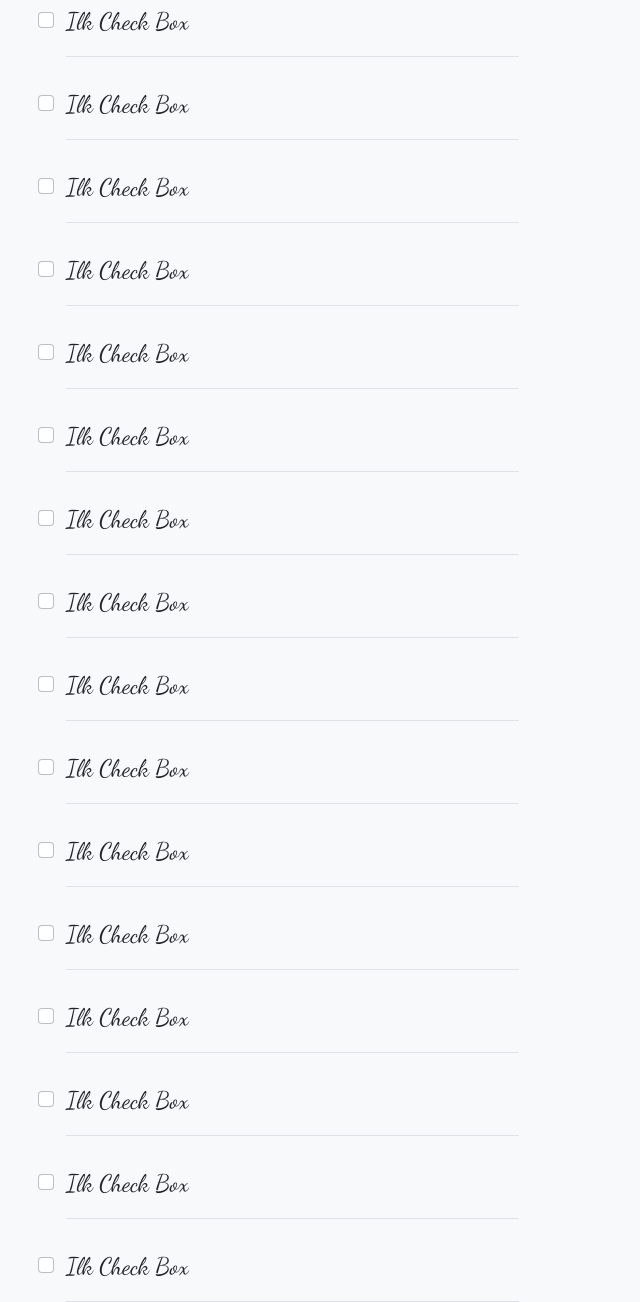
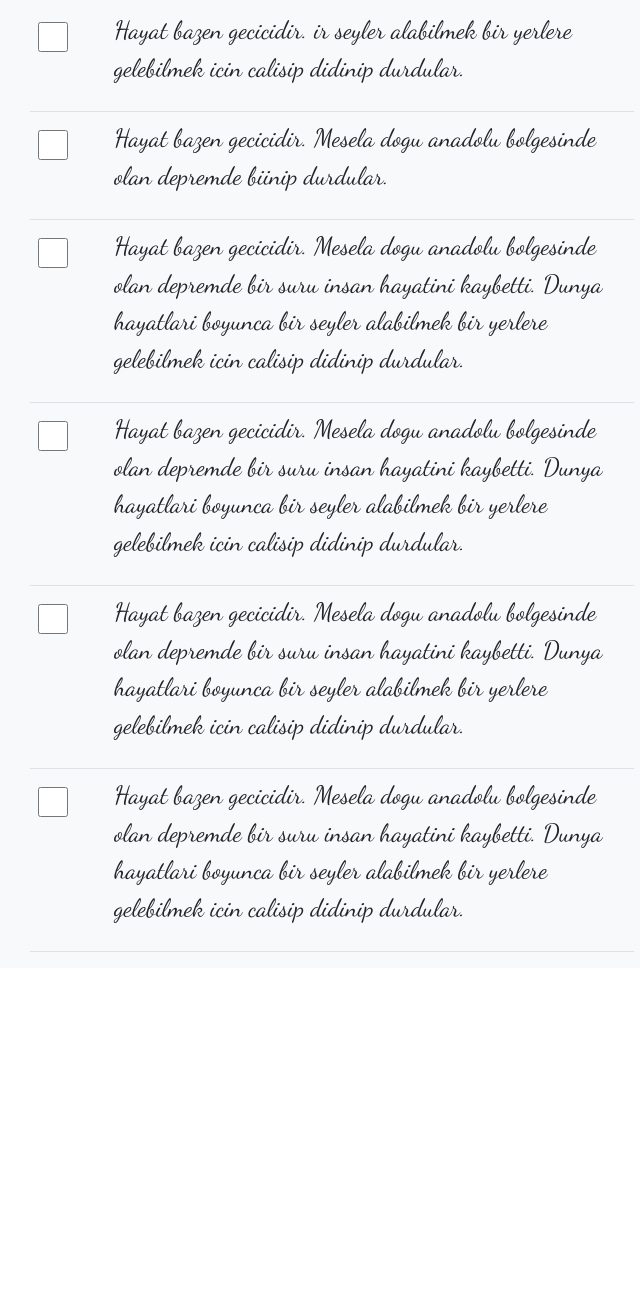
Before and after one commit to ahmetcaggn/toDoList, a plain HTML site: page index.html in a window 1280 px wide. Shown: the part 230-1532 px from the top of the page, without its empty margins (308-948 px from the left). After the commit the page ends 1198 px from the top, so only its background shows below. Drawn offline with nearby package versions, Linux system fonts and the light colour scheme; a web font is replaced by a local one.

Commit message:
table'a dondurdum

```diff
--- a/index.html
+++ b/index.html
@@ -19,100 +19,56 @@
       </div>
       <div class="row w-75 mx-auto">
         <div id="icerik">
-          <input class="checkbox form-check-input m-2" id="checkleBro" type="checkbox">
-          <label class="checkmark border-bottom w-75" for="checkleBro">
-            <p class="fs-4" id="toDo">Ilk Check Box</p>
+          <table class="table">
+            <tr>
+              <td><input id="checkleBro" type="checkbox"></td>
+              <td>
+                <label for="checkleBro">
+                  <p id="toDo">Hayat bazen gecicidir. ir seyler alabilmek bir yerlere gelebilmek icin calisip didinip durdular.</p>
                 </label>
-        </div>
-        <div id="icerik">
-          <input class="checkbox form-check-input m-2" id="checkleBro" type="checkbox">
-          <label class="checkmark border-bottom w-75" for="checkleBro">
-            <p class="fs-4" id="toDo">Ilk Check Box</p>
+              </td>
+            </tr>
+            <tr>
+              <td><input id="checkleBro" type="checkbox"></td>
+              <td>
+                <label for="checkleBro">
+                  <p id="toDo">Hayat bazen gecicidir. Mesela dogu anadolu bolgesinde olan depremde biinip durdular.</p>
                 </label>
-        </div>
-        <div id="icerik">
-          <input class="checkbox form-check-input m-2" id="checkleBro" type="checkbox">
-          <label class="checkmark border-bottom w-75" for="checkleBro">
-            <p class="fs-4" id="toDo">Ilk Check Box</p>
+              </td>
+            </tr>
+            <tr>
+              <td><input id="checkleBro" type="checkbox"></td>
+              <td>
+                <label for="checkleBro">
+                  <p id="toDo">Hayat bazen gecicidir. Mesela dogu anadolu bolgesinde olan depremde bir suru insan hayatini kaybetti. Dunya hayatlari boyunca bir seyler alabilmek bir yerlere gelebilmek icin calisip didinip durdular.</p>
                 </label>
-        </div>
-        <div id="icerik">
-          <input class="checkbox form-check-input m-2" id="checkleBro" type="checkbox">
-          <label class="checkmark border-bottom w-75" for="checkleBro">
-            <p class="fs-4" id="toDo">Ilk Check Box</p>
+              </td>
+            </tr>
+            <tr>
+              <td><input id="checkleBro" type="checkbox"></td>
+              <td>
+                <label for="checkleBro">
+                  <p id="toDo">Hayat bazen gecicidir. Mesela dogu anadolu bolgesinde olan depremde bir suru insan hayatini kaybetti. Dunya hayatlari boyunca bir seyler alabilmek bir yerlere gelebilmek icin calisip didinip durdular.</p>
                 </label>
-        </div>
-        <div id="icerik">
-          <input class="checkbox form-check-input m-2" id="checkleBro" type="checkbox">
-          <label class="checkmark border-bottom w-75" for="checkleBro">
-            <p class="fs-4" id="toDo">Ilk Check Box</p>
+              </td>
+            </tr>
+            <tr>
+              <td><input id="checkleBro" type="checkbox"></td>
+              <td>
+                <label for="checkleBro">
+                  <p id="toDo">Hayat bazen gecicidir. Mesela dogu anadolu bolgesinde olan depremde bir suru insan hayatini kaybetti. Dunya hayatlari boyunca bir seyler alabilmek bir yerlere gelebilmek icin calisip didinip durdular.</p>
                 </label>
-        </div>
-        <div id="icerik">
-          <input class="checkbox form-check-input m-2" id="checkleBro" type="checkbox">
-          <label class="checkmark border-bottom w-75" for="checkleBro">
-            <p class="fs-4" id="toDo">Ilk Check Box</p>
+              </td>
+            </tr>
+            <tr>
+              <td><input id="checkleBro" type="checkbox"></td>
+              <td>
+                <label for="checkleBro">
+                  <p id="toDo">Hayat bazen gecicidir. Mesela dogu anadolu bolgesinde olan depremde bir suru insan hayatini kaybetti. Dunya hayatlari boyunca bir seyler alabilmek bir yerlere gelebilmek icin calisip didinip durdular.</p>
                 </label>
-        </div>
-        <div id="icerik">
-          <input class="checkbox form-check-input m-2" id="checkleBro" type="checkbox">
-          <label class="checkmark border-bottom w-75" for="checkleBro">
-            <p class="fs-4" id="toDo">Ilk Check Box</p>
-          </label>
-        </div>
-        <div id="icerik">
-          <input class="checkbox form-check-input m-2" id="checkleBro" type="checkbox">
-          <label class="checkmark border-bottom w-75" for="checkleBro">
-            <p class="fs-4" id="toDo">Ilk Check Box</p>
-          </label>
-        </div>
-        <div id="icerik">
-          <input class="checkbox form-check-input m-2" id="checkleBro" type="checkbox">
-          <label class="checkmark border-bottom w-75" for="checkleBro">
-            <p class="fs-4" id="toDo">Ilk Check Box</p>
-          </label>
-        </div>
-        <div id="icerik">
-          <input class="checkbox form-check-input m-2" id="checkleBro" type="checkbox">
-          <label class="checkmark border-bottom w-75" for="checkleBro">
-            <p class="fs-4" id="toDo">Ilk Check Box</p>
-          </label>
-        </div>
-        <div id="icerik">
-          <input class="checkbox form-check-input m-2" id="checkleBro" type="checkbox">
-          <label class="checkmark border-bottom w-75" for="checkleBro">
-            <p class="fs-4" id="toDo">Ilk Check Box</p>
-          </label>
-        </div>
-        <div id="icerik">
-          <input class="checkbox form-check-input m-2" id="checkleBro" type="checkbox">
-          <label class="checkmark border-bottom w-75" for="checkleBro">
-            <p class="fs-4" id="toDo">Ilk Check Box</p>
-          </label>
-        </div>
-        <div id="icerik">
-          <input class="checkbox form-check-input m-2" id="checkleBro" type="checkbox">
-          <label class="checkmark border-bottom w-75" for="checkleBro">
-            <p class="fs-4" id="toDo">Ilk Check Box</p>
-          </label>
-        </div>
-        <div id="icerik">
-          <input class="checkbox form-check-input m-2" id="checkleBro" type="checkbox">
-          <label class="checkmark border-bottom w-75" for="checkleBro">
-            <p class="fs-4" id="toDo">Ilk Check Box</p>
-          </label>
-        </div>
-        <div id="icerik">
-          <input class="checkbox form-check-input m-2" id="checkleBro" type="checkbox">
-          <label class="checkmark border-bottom w-75" for="checkleBro">
-            <p class="fs-4" id="toDo">Ilk Check Box</p>
-          </label>
-        </div>
-        <div id="icerik">
-          <input class="checkbox form-check-input m-2" id="checkleBro" type="checkbox">
-          <label class="checkmark border-bottom w-75" for="checkleBro">
-            <p class="fs-4" id="toDo">Ilk Check Box</p>
-          </label>
+              </td>
+            </tr>
+          </table>
         </div>
       </div>
     </div>
--- a/style.css
+++ b/style.css
@@ -11,8 +11,17 @@
 }
 #toDo{
     font-family: 'Dancing Script', cursive;
+    font-size: 25px;
 
 }
 #icerik{
     margin-top: 30px;
+
+
 }
+#checkleBro{
+    width: 30px;
+    height: 30px;
+    margin-right: 30px;
+    margin-top: 10px;
+}
```
Lines whose indentation alone changed are shown as unchanged.
